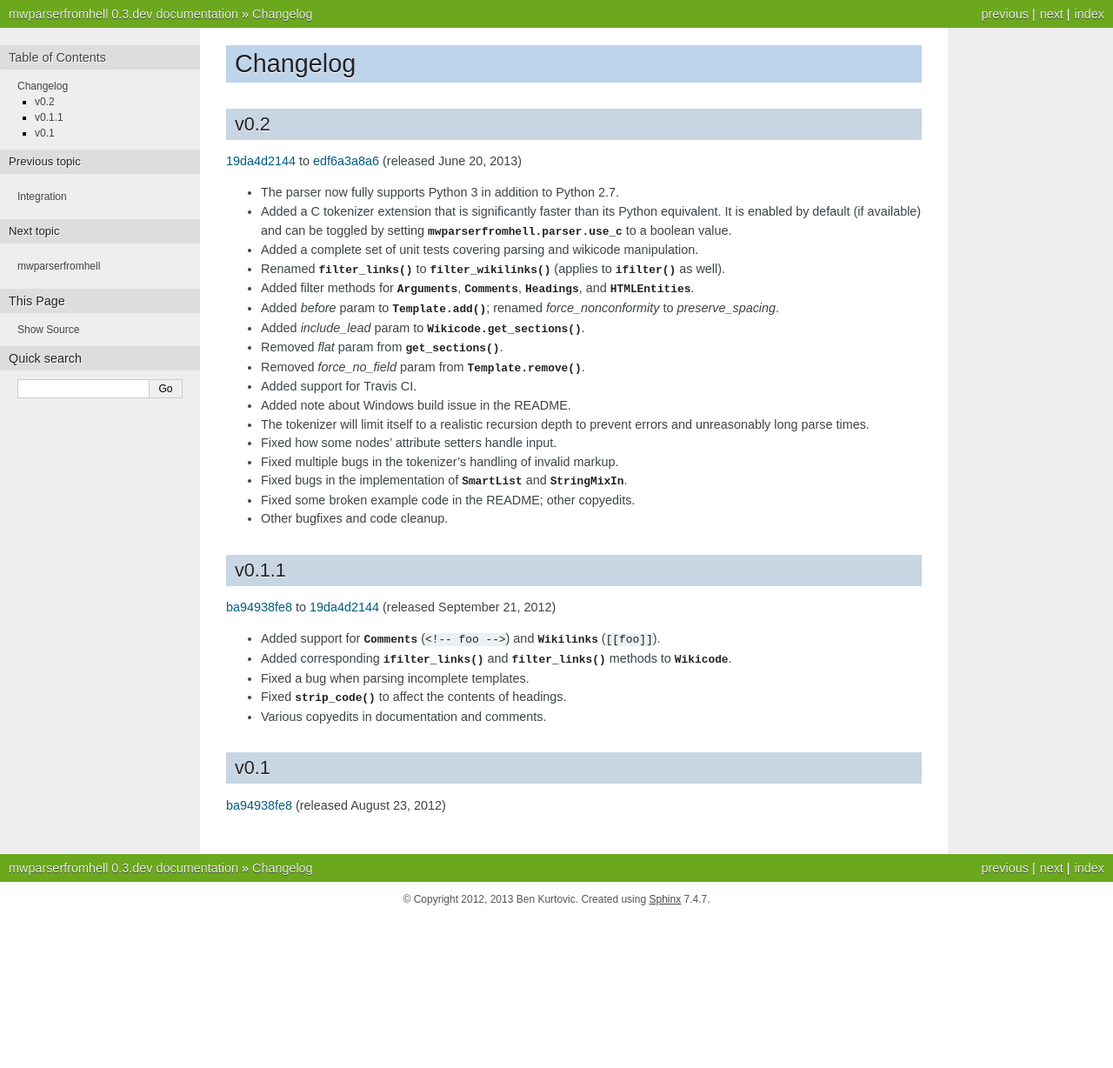
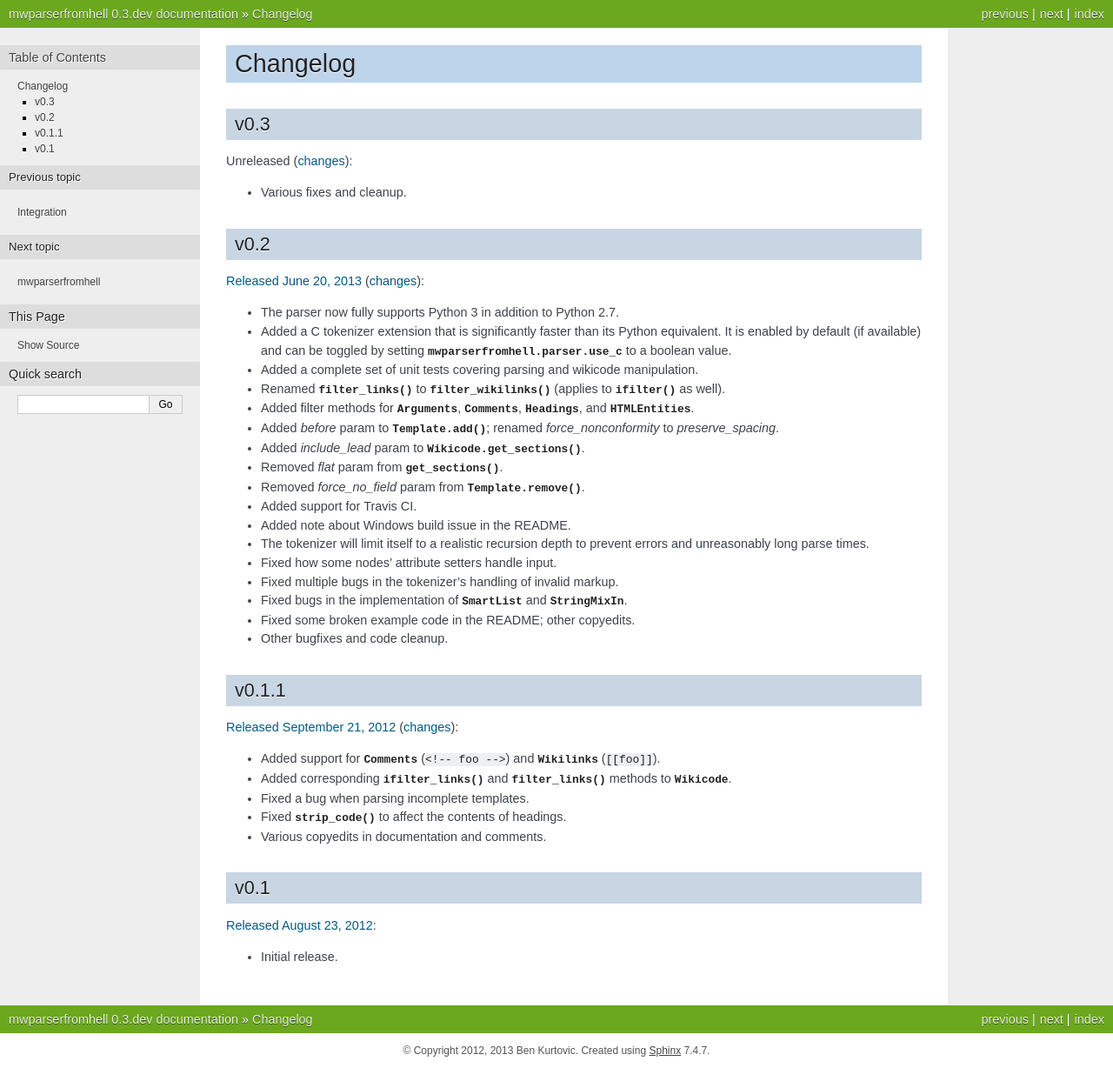
Before and after one commit to earwig/mwparserfromhell, a Sphinx documentation site: the page built from docs/changelog.rst, in a window 1280 px wide. Shown: the whole page at 87% size. Built offline with Sphinx 7.4.7, drawn with Linux system fonts in a browser that asks for light colours; before the commit the page ends 1054 px from its top, so only the background shows below that.

Commit message:
Some documentation cleanup.

```diff
--- a/README.rst
+++ b/README.rst
@@ -9,7 +9,8 @@ mwparserfromhell
 that provides an easy-to-use and outrageously powerful parser for MediaWiki_
 wikicode. It supports Python 2 and Python 3.
 
-Developed by Earwig_ with help from `Σ`_.
+Developed by Earwig_ with help from `Σ`_. Full documentation is available on
+ReadTheDocs_.
 
 Installation
 ------------
@@ -142,6 +143,7 @@ following code (via the API_)::
         return mwparserfromhell.parse(text)
 
 .. _MediaWiki:              http://mediawiki.org
+.. _ReadTheDocs:            http://mwparserfromhell.readthedocs.org
 .. _Earwig:                 http://en.wikipedia.org/wiki/User:The_Earwig
 .. _Σ:                      http://en.wikipedia.org/wiki/User:%CE%A3
 .. _Python Package Index:   http://pypi.python.org
--- a/docs/changelog.rst
+++ b/docs/changelog.rst
@@ -1,10 +1,19 @@
 Changelog
 =========
+
+v0.3
+----
+
+Unreleased
+(`changes <https://github.com/earwig/mwparserfromhell/compare/v0.2...develop>`__):
+
+- Various fixes and cleanup.
 
 v0.2
 ----
 
-19da4d2144_ to edf6a3a8a6_ (released June 20, 2013)
+`Released June 20, 2013 <https://github.com/earwig/mwparserfromhell/tree/v0.2>`_
+(`changes <https://github.com/earwig/mwparserfromhell/compare/v0.1.1...v0.2>`__):
 
 - The parser now fully supports Python 3 in addition to Python 2.7.
 - Added a C tokenizer extension that is significantly faster than its Python
@@ -38,7 +47,8 @@ v0.2
 v0.1.1
 ------
 
-ba94938fe8_ to 19da4d2144_ (released September 21, 2012)
+`Released September 21, 2012 <https://github.com/earwig/mwparserfromhell/tree/v0.1.1>`_
+(`changes <https://github.com/earwig/mwparserfromhell/compare/v0.1...v0.1.1>`__):
 
 - Added support for :py:class:`Comments <.Comment>` (``<!-- foo -->``) and
   :py:class:`Wikilinks <.Wikilink>` (``[[foo]]``).
@@ -51,8 +61,6 @@ ba94938fe8_ to 19da4d2144_ (released September 21, 2012)
 v0.1
 ----
 
-ba94938fe8_ (released August 23, 2012)
+`Released August 23, 2012 <https://github.com/earwig/mwparserfromhell/tree/v0.1>`_:
 
-.. _edf6a3a8a6: https://github.com/earwig/mwparserfromhell/tree/v0.2
-.. _19da4d2144: https://github.com/earwig/mwparserfromhell/tree/v0.1.1
-.. _ba94938fe8: https://github.com/earwig/mwparserfromhell/tree/v0.1
+- Initial release.
--- a/docs/index.rst
+++ b/docs/index.rst
@@ -1,5 +1,5 @@
-MWParserFromHell v0.3 Documentation
-===================================
+MWParserFromHell v\ |version| Documentation
+===========================================
 
 :py:mod:`mwparserfromhell` (the *MediaWiki Parser from Hell*) is a Python
 package that provides an easy-to-use and outrageously powerful parser for
```
Also changed, not shown: 1 other file.
